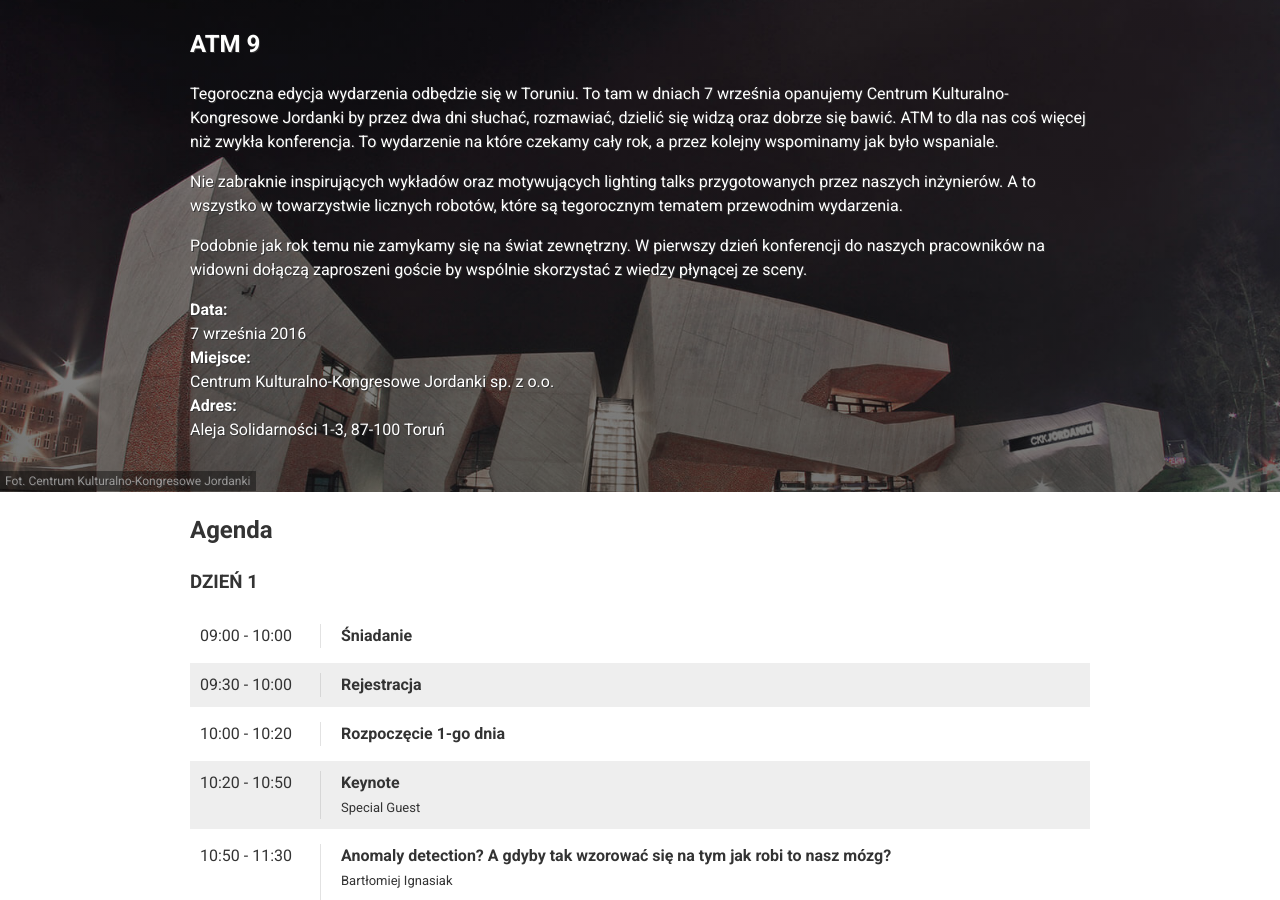
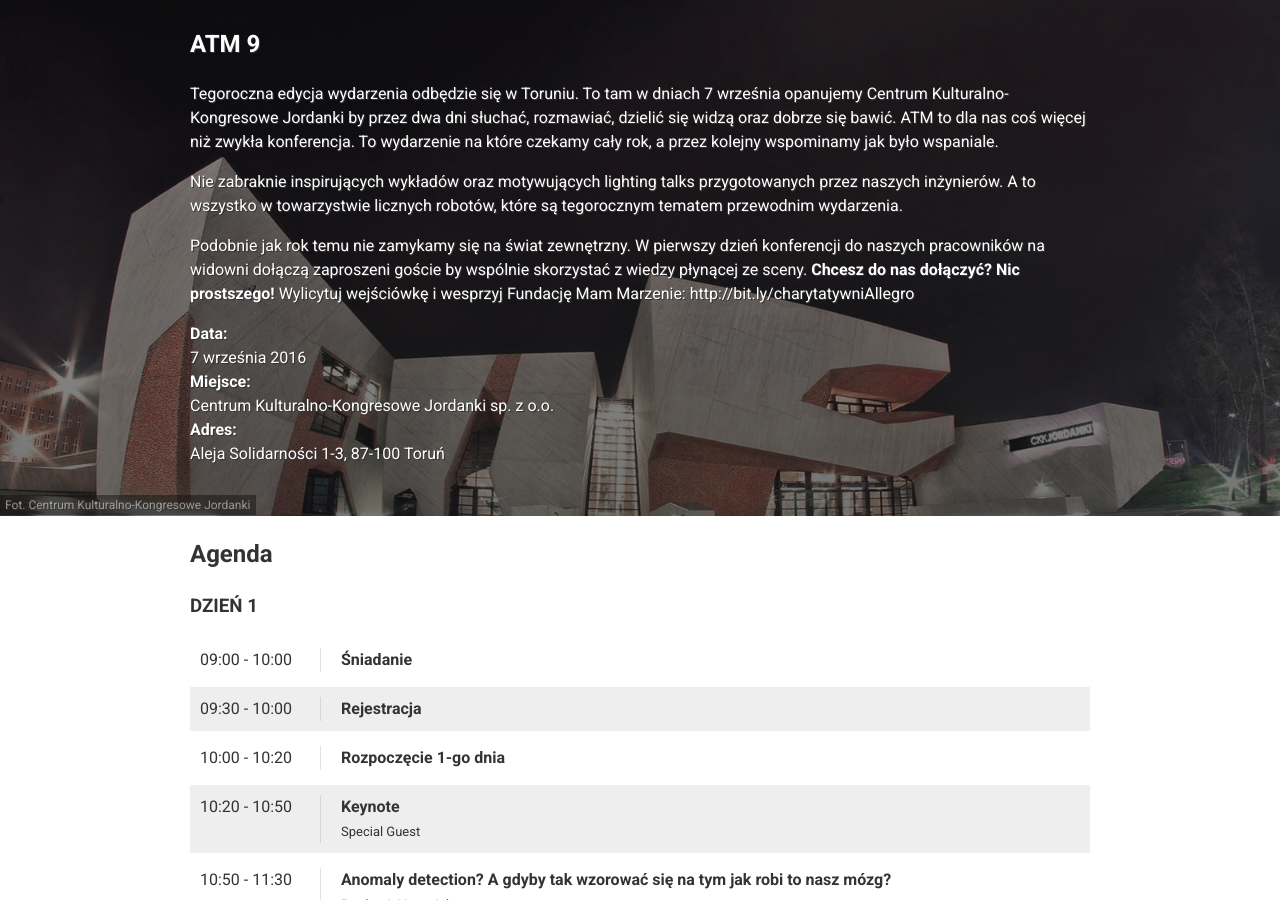
Before and after one commit to allegro/meeting, a Jekyll site: the page built from index.html, in a window 1280 px wide and 900 px high, scrolled down 1358 px. Built offline with Jekyll 4.4.1, drawn with Linux system fonts in a browser that asks for light colours; Markdown is read by kramdown in place of the engine named in the settings; comment, search, counter and statistics services are not loaded.

Commit message:
Update index.html

```diff
--- a/index.html
+++ b/index.html
@@ -69,6 +69,9 @@
 		<p>
 			Podobnie jak rok temu nie zamykamy się na świat zewnętrzny. W pierwszy dzień konferencji do naszych
 			pracowników na widowni dołączą zaproszeni goście by wspólnie skorzystać z wiedzy płynącej ze sceny.
+
+			<strong>Chcesz do nas dołączyć? Nic prostszego!</strong>
+			Wylicytuj wejściówkę i wesprzyj Fundację Mam Marzenie: http://bit.ly/charytatywniAllegro
 		</p>
 
 		<dl>
```
